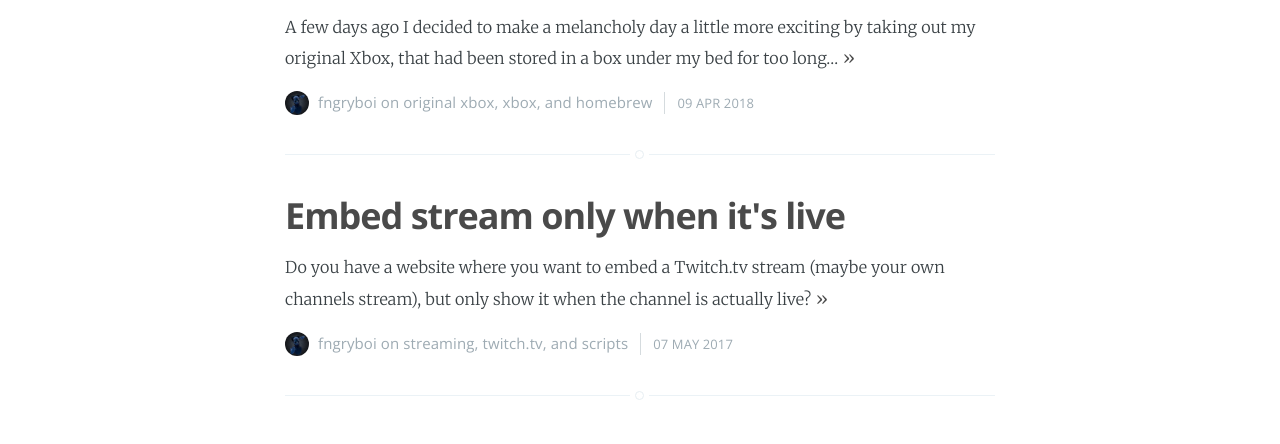
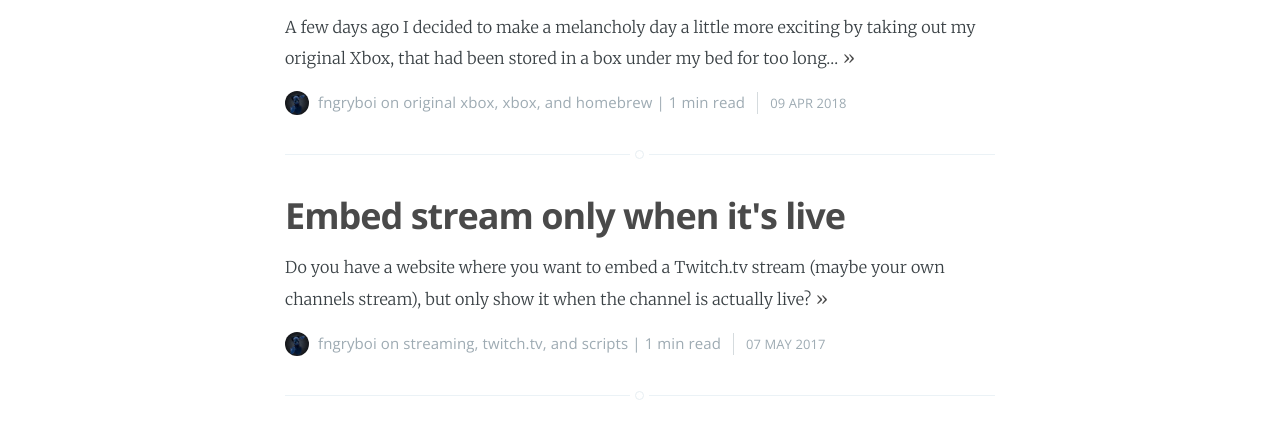
Before and after one commit to fngryboi/fngryboi.github.io, a Jekyll site: the page built from index.html, in a window 1280 px wide. Shown: the part 455-899 px from the top of the page. Built offline with Jekyll 4.4.1, drawn with Linux system fonts in a browser that asks for light colours; the list of posts is cut into pages by our own code.

Commit message:
read time placement...

```diff
--- a/index.html
+++ b/index.html
@@ -54,6 +54,7 @@ portfolio: true
             {% if post.categories.size > 0 %}
                 {{ post.categories | array_to_sentence_string | prepend: 'on ' }}
             {% endif %}
+            | 1 min read
             <time class="post-date" datetime="{{ post.date | date:"%Y-%m-%d" }}">
                 {{ post.date | date_to_string }}
             </time>
```
